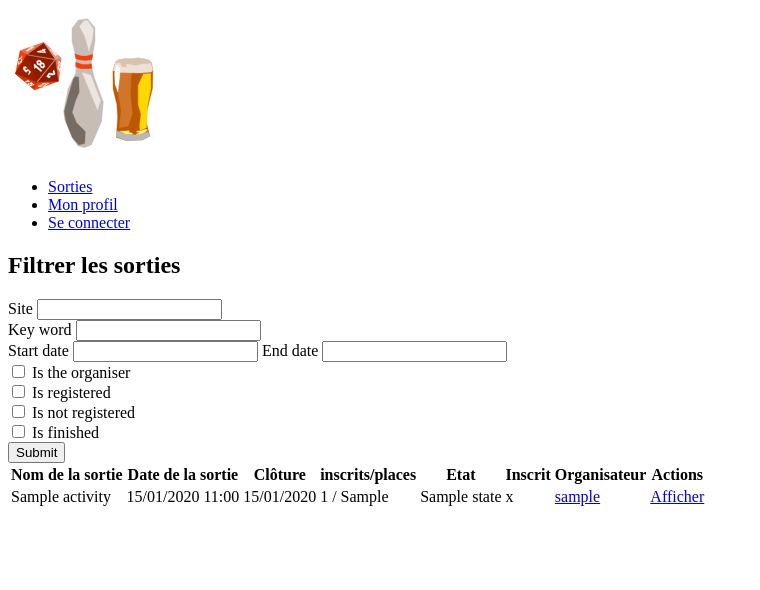
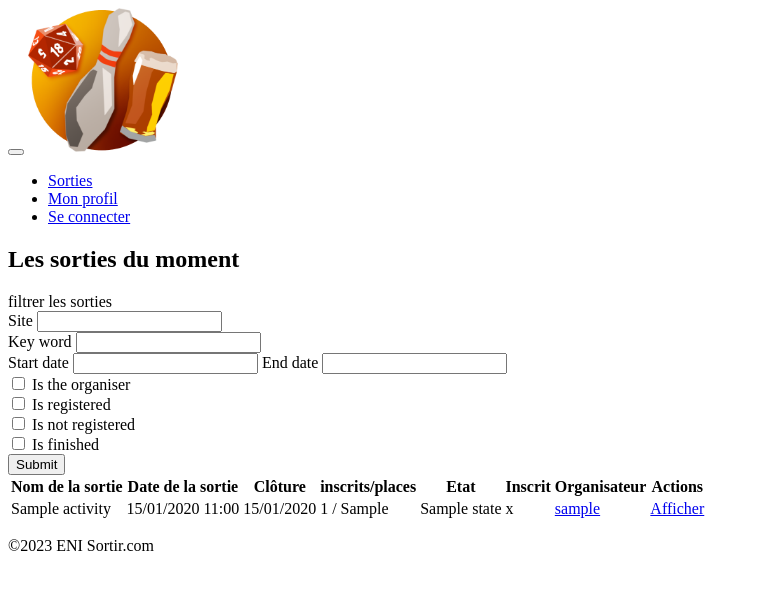
Before and after one commit to maiwennj/sortir.com, a PHP site: template templates/activity/list.html.twig in a window 1280 px wide. Shown: the top 590 px of the page, without its empty margins (0-760 px from the left). Run offline with PHP 8.4, Linux system fonts and the light colour scheme; the template is opened without the code that fills it: most values are stand-ins (such as "Sample title", 1, 10 or a date in 2020); form fields are guessed from the names that the template uses; some libraries are stand-ins or nearby versions.

Commit message:
responsiv begin

```diff
--- a/templates/activity/list.html.twig
+++ b/templates/activity/list.html.twig
@@ -2,24 +2,27 @@
 
 
 {% block title %}activitie details{% endblock %}
-{% block h2 %}Filtrer les sorties{% endblock %}
+
+{% block h2 %}Les sorties du moment{% endblock %}
 {% block body %}
-    <div class="m-auto width-1800">
-
+    <div class="filter-toggler" type="button" data-bs-toggle="collapse" data-bs-target="#filter" aria-controls="filter" aria-expanded="false" aria-label="Toggle navigation">
+        <span class="btn btn-primary">filtrer les sorties</span>
+    </div>
+    <div class="container">
+        <div class="collapse filter-collapse" id="filter">
             {{ form_start(form) }}
-        <div class="row align-items-center justify-content-between">
-            <div class="col mt-2">
-                <div>
+                <div class="col">
+                    <div class="my-1">
                         {{ form_label(form.site) }}
                         {{ form_widget(form.site) }}
                         {{ form_errors(form.site) }}
                     </div>
-                <div class="mt-2">
+                    <div class="my-1">
                         {{ form_label(form.keyWord) }}
                         {{ form_widget(form.keyWord) }}
                         {{ form_errors(form.keyWord) }}
                     </div>
-                <div class="mt-2">
+                    <div class="my-1">
                         {{ form_label(form.startDate) }}
                         {{ form_widget(form.startDate) }}
                         {{ form_errors(form.startDate) }}
@@ -35,41 +38,41 @@
                         {{ form_label(form.isTheOrganiser) }}
                         {{ form_errors(form.isTheOrganiser) }}
                     </div>
-                <div class="mt-1">
+                    <div class="my-1">
                         {{ form_widget(form.isRegistered) }}
                         {{ form_label(form.isRegistered) }}
                         {{ form_errors(form.isRegistered) }}
                     </div>
-                <div class="mt-1">
+                    <div class="my-1">
                         {{ form_widget(form.isNotRegistered) }}
                         {{ form_label(form.isNotRegistered) }}
                         {{ form_errors(form.isNotRegistered) }}
                     </div>
-                <div class="mt-1">
+                    <div class="my-1">
                         {{ form_widget(form.isFinished) }}
                         {{ form_label(form.isFinished) }}
                         {{ form_errors(form.isFinished) }}
                     </div>
                 </div>
-            <div class="col-2">
+                <div class="text-center">
                     {{ form_widget(form.submit,{'attr': { 'class':"btn btn-success btn-width btn-height"}})}}
-            </div>
                 </div>
             {{ form_end(form) }}
         </div>
+    </div>
 
-    <div class="tbl-height  width-1800  mt-4 m-auto ">
+    <div class="tbl-height mt-4 m-auto ">
         <table class="table table-hover" id="activity-table">
             <thead class="sticky-top shadow table-primary">
                 <tr>
                     <th scope="col">Nom de la sortie</th>
                     <th scope="col">Date de la sortie</th>
-                    <th scope="col">Clôture</th>
-                    <th scope="col">inscrits/places</th>
-                    <th scope="col">Etat</th>
-                    <th scope="col">Inscrit</th>
-                    <th scope="col">Organisateur</th>
-                    <th scope="col">Actions</th>
+                    <th class="d-none d-md-table-cell" scope="col">Clôture</th>
+                    <th class="d-none d-md-table-cell" scope="col">inscrits/places</th>
+                    <th class="d-none "  scope="col">Etat</th>
+                    <th class="d-none d-md-table-cell "  scope="col">Inscrit</th>
+                    <th class=""  scope="col">Organisateur</th>
+                    <th class="d-none d-lg-table-cell " scope="col">Actions</th>
                 </tr>
             </thead>
 
@@ -80,17 +83,17 @@
                 <tr class="align-middle">
                     <td class="">{{ activity.activityName }}</td>
                     <td>{{ activity.startDate|date("d/m/Y H:i", "Europe/Paris") }}</td>
-                    <td>{{ activity.closingDate|date("d/m/Y", "Europe/Paris")  }}</td>
+                    <td class="d-none d-md-table-cell" >{{ activity.closingDate|date("d/m/Y", "Europe/Paris")  }}</td>
 
-                    <td>
+                    <td class="d-none d-md-table-cell" >
                         {{ activity.registrations|length  }} / {{ activity.maxRegistration }}
                         {% if regNumber == regMax %}
                             <span class="badge bg-danger">Complet</span >
                         {% endif %}
                     </td>
 
-                    <td>{{ activity.state.label }}</td>
-                    <td>
+                    <td class="d-none" >{{ activity.state.label }}</td>
+                    <td class="d-none d-md-table-cell" >
                         {% for registration in activity.registrations %}
                             {% if registration.participant.id == app.user.id %}
                                 x
@@ -99,7 +102,7 @@
                     </td>
 
                     <td> <a href="{{ path("user_profile",{'id': activity.organiser.user.id}) }}" class="user-link"> {{ activity.organiser.user.username}}</a></td>
-                    <td>
+                    <td class="d-none d-lg-table-cell" >
                         {% if activity.organiser.user == app.user and activity.state.id == 1 %}
                             <a href="{{ path("activity_update",{'id': activity.id})}}" class="btn btn-secondary btn-width">Modifier</a>
                         {% else %}
--- a/templates/base.html.twig
+++ b/templates/base.html.twig
@@ -16,10 +16,10 @@
         <header>
             {% include('common/navigation/navigation.html.twig')  %}
         </header>
-        <main class="container-fluid m-lg-auto mt-lg-5 width-1800">
+        <main class="container my-auto py-2 py-sm-4">
             <div class="row">
                 <div class="col-12">
-                    <h2 class="my-2 text-center text-uppercase">{% block h2 %}Titre de la page{% endblock %}</h2>
+                    <h2 class="text-center text-uppercase">{% block h2 %}Titre de la page{% endblock %}</h2>
                     {% for label,messages in app.flashes %}
                         {% for message in messages %}
                             <div class="alert alert-dismissible alert-{{ label }}">
@@ -31,6 +31,13 @@
                 </div>
             </div>
         </main>
-        {% block footer %}{% endblock %}
+        <footer>
+            {% block footer %}
+            <div class="container-fluid footer">
+                <p class="mx-auto">©2023 ENI Sortir.com</p>
+            </div>
+
+            {% endblock %}
+        </footer>
     </body>
 </html>
--- a/templates/common/navigation/navigation.html.twig
+++ b/templates/common/navigation/navigation.html.twig
@@ -1,8 +1,12 @@
 <nav class="navbar navbar-expand-lg ">
-    <a class="navbar-brand" href="{{ path("activity_list") }}"><img src="{{asset('assets/img/logo_sortir.svg')}}" width="150px" alt="sortir.com"></a>
-    <div class="collapse navbar-collapse" id="navbarSupportedContent">
-        <ul class="navbar-nav mr-auto">
-            <li class="nav-item active">
+    <div class="container-fluid">
+        <button class="navbar-toggler" type="button" data-bs-toggle="collapse" data-bs-target="#navbarColor01" aria-controls="navbarColor01" aria-expanded="false" aria-label="Toggle navigation">
+            <span class="navbar-toggler-icon"></span>
+        </button>
+        <a class="navbar-brand m-auto hover-rotate" href="{{ path("activity_list") }}"><img src="{{asset('assets/img/logo_sortir-v2.png')}}" width="150px" alt="sortir.com"></a>
+        <div class="collapse navbar-collapse" id="navbarColor01">
+            <ul class="navbar-nav me-auto">
+                <li class="nav-item">
                     <a class="nav-link" href="{{ path("activity_list") }}">Sorties</a>
                 </li>
                 {% if app.user %}
@@ -30,4 +34,40 @@
                 {% endif %}
             </ul>
         </div>
+
+
+        {# --------------- ODL VERSION --------------- #}
+
+{#        <div class="collapse navbar-collapse" id="navbarSupportedContent">#}
+{#            <ul class="navbar-nav me-auto">#}
+{#                <li class="nav-item active">#}
+{#                    <a class="nav-link" href="{{ path("activity_list") }}">Sorties</a>#}
+{#                </li>#}
+{#                {% if app.user %}#}
+{#                    <li class="nav-item">#}
+{#                        <a class="nav-link" href="{{ path('activity_create') }}">Ajouter une sortie</a>#}
+{#                    </li>#}
+{#                {% endif %}#}
+{#                <li class="nav-item">#}
+{#                    <a class="nav-link" href="{{path('user_my_profile')}}">Mon profil</a>#}
+{#                </li>#}
+{#                {% if app.user and is_granted("ROLE_ADMIN") %}#}
+{#                    <li class="nav-item">#}
+{#                        <a class="nav-link" href="{{ path('app_login') }}">Administration</a>#}
+{#                    </li>#}
+{#                {% endif %}#}
+{#                {% if app.user %}#}
+{#                    <li class="nav-item">#}
+{#                        <a class="nav-link" href="{{ path('app_logout') }}">Se déconnecter</a>#}
+{#                    </li>#}
+{#                {% endif %}#}
+{#                {% if not app.user %}#}
+{#                    <li class="nav-item">#}
+{#                        <a class="nav-link" href="{{ path('app_login') }}">Se connecter</a>#}
+{#                    </li>#}
+{#                {% endif %}#}
+{#            </ul>#}
+{#        </div>#}
+
+    </div>
 </nav>
```
Also changed, not shown: templates/security/login.html.twig (+11 -15 lines), public/assets/css/style.scss, public/assets/img/logo_sortir-v2.png (added). Lines whose indentation alone changed are shown as unchanged.
